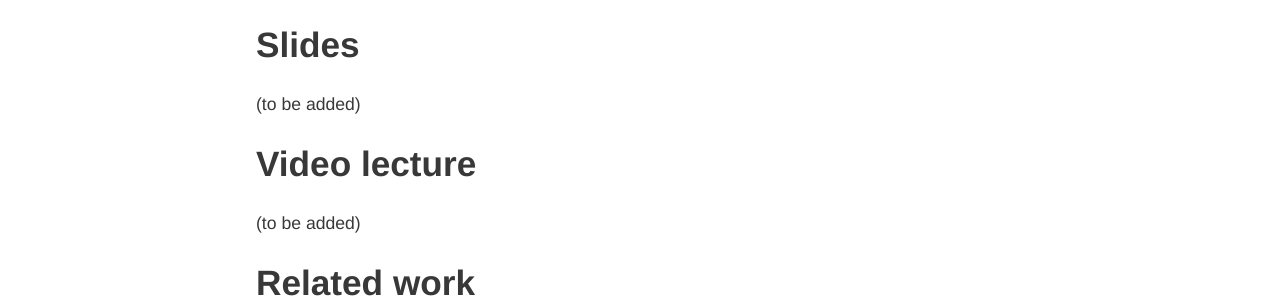
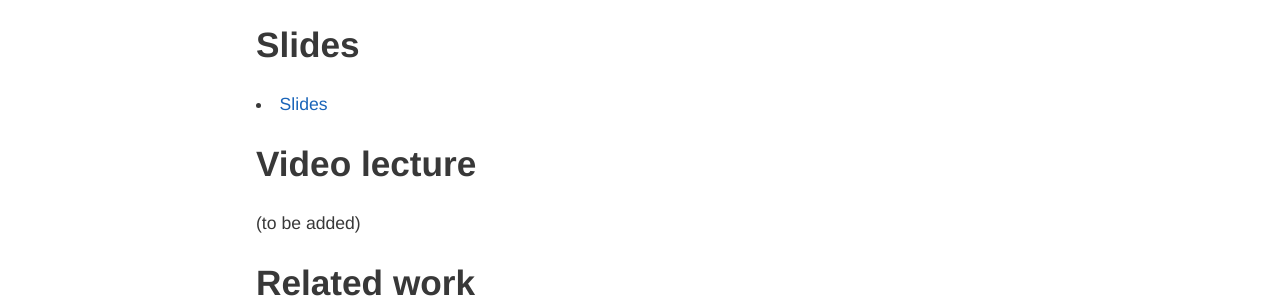
Before and after one commit to imatge-upc/telecombcn-2016-dlcv, a Jekyll site: the page built from recurrent.md, in a window 1280 px wide. Shown: the part 567-865 px from the top of the page. Built offline with Jekyll 4.4.1, drawn with Linux system fonts in a browser that asks for light colours; nearby versions of some CDN libraries.

Commit message:
Slides added

```diff
--- a/recurrent.md
+++ b/recurrent.md
@@ -17,7 +17,7 @@ hide: true
 
 ## Slides
 
-(to be added)
+* [Slides](slides/D2L6-recurrent.pdf)
 
 ## Video lecture
 
```
